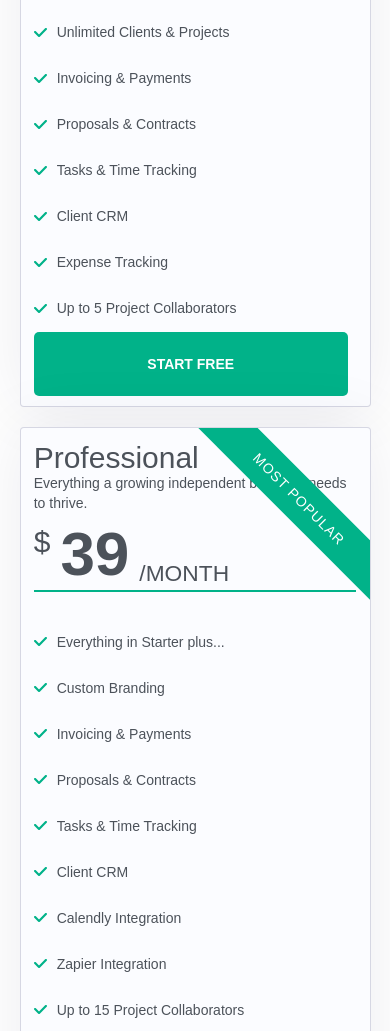
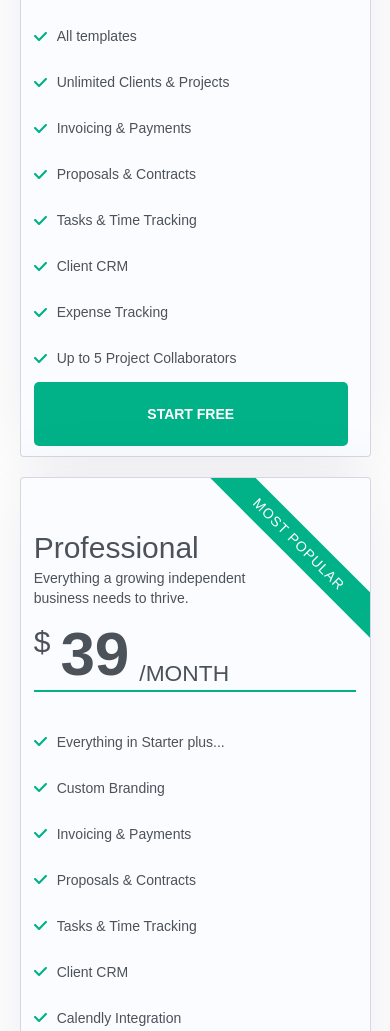
Before and after one commit to amarsingh252/project-bonsai-3, a plain HTML site: page index.html in a window 390 px wide. Shown: the part 462-1493 px from the top of the page. Drawn offline with Linux system fonts and the light colour scheme.

Commit message:
font added and some features

```diff
--- a/index.html
+++ b/index.html
@@ -161,6 +161,10 @@
 
 
     <!-- ****************************************container-1****************************** -->
+
+    <div class="large-container">
+
+        <div class="blue-section _12"></div>
 
 
 
@@ -367,6 +371,9 @@
             </div>
         </div>
 
+
+
+
         <!-- ***************************************container-3*********************************** -->
 
         <div class="container-3">
@@ -409,6 +416,8 @@
                 </div>
 
             </div>
+        </div>
+
     </div>
 
     <!-- ******************************************************container-4*********************************** -->
--- a/style.css
+++ b/style.css
@@ -9,6 +9,12 @@
     line-height: 20px;
 }
 
+@font-face {
+    font-family: 'Amerigo-bt roman opt';
+    src: url('./fonts/amerigo-bt.ttf') format('ttf');
+    font-weight: normal;
+    font-style: normal;
+}
 
 
 
@@ -154,6 +160,31 @@ hr {
 
 /* ***************************container-1************************************* */
 
+.large-container{
+    position: relative;
+    overflow: hidden;
+    width: 100%;
+}
+
+.blue-section._12 {
+
+    top: -88%;
+    right: -23%;
+    width: 90%;
+    height: 120%;
+
+}
+
+.blue-section {
+    position: absolute;
+    left: 0;
+    bottom: auto;
+    z-index: -1;
+    display: block;
+    border-radius: 6.6vw;
+    background-color: #f2faff;
+    transform: rotate(-23deg);
+}
 
 
 .container-1 {
@@ -164,12 +195,6 @@ hr {
     gap: 50px;
 }
 
-@font-face {
-    font-family: 'Amerigo-bt roman opt';
-    src: url('./fonts/amerigo-bt.ttf') format('ttf');
-    font-weight: normal;
-    font-style: normal;
-}
 
 .container-1 div h1 {
     font-size: 2.5rem;
@@ -278,6 +303,8 @@ hr {
 
 }
 
+
+
 .price-box {
     display: flex;
     border-bottom: 2px solid #01b289;
@@ -347,7 +374,8 @@ hr {
     font-size: 14px;
     color: #4c525a;
     line-height: 20px;
-    margin: 5px 0;
+    margin: 10px 0;
+
 }
 
 .info {
@@ -414,6 +442,7 @@ hr {
     text-align: center;
     letter-spacing: 1px;
 
+
 }
 
 .popular-tag div {
@@ -462,12 +491,13 @@ hr {
     font-size: 1.1rem;
     line-height: 1.4;
 }
-.learn-more{
+
+.learn-more {
 
     transition: transform 0.3s ease;
 }
 
-.learn-more span{
+.learn-more span {
     color: #01b289;
     font-weight: 600;
     cursor: pointer;
@@ -480,7 +510,8 @@ hr {
 
 
 }
-.learn-more:hover .learn-arrow{
+
+.learn-more:hover .learn-arrow {
     transform: translateX(5px);
 }
 
@@ -765,12 +796,26 @@ hr {
 
 }
 
-@media only screen and (max-width: 650px) {
+@media screen and (max-width: 650px) {
 
     /* **********container-1********* */
 
     .price div {
         font-size: 16px;
+    }
+
+
+    /* ******************container-2*********** */
+    .card-info-1{
+        margin-top: 40px;
+
+    }
+    .card-info-2{
+        padding-right: 60px;
+    }
+    .popular-tag div{
+        line-height: 10px;
+        height: fit-content;
     }
 
     /* **************container-3*********** */
@@ -788,7 +833,6 @@ hr {
     /* *****************container-4************* */
 
     .container-4 {
-        /* justify-self: center; */
         display: flex;
         justify-content: center;
         text-align: center;
@@ -814,7 +858,8 @@ hr {
     .ques {
         text-align: left;
     }
-    .fre-ques{
+
+    .fre-ques {
         padding: 0 25px;
     }
 
```
Lines whose indentation alone changed are shown as unchanged.
